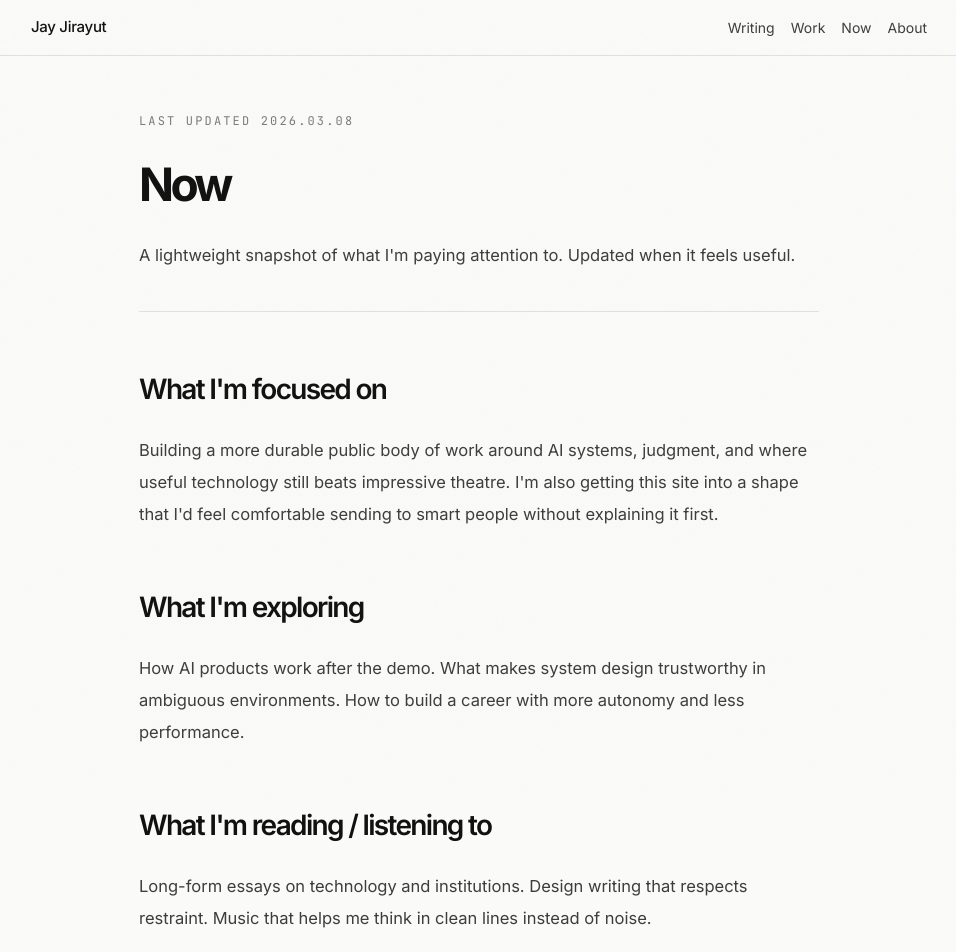
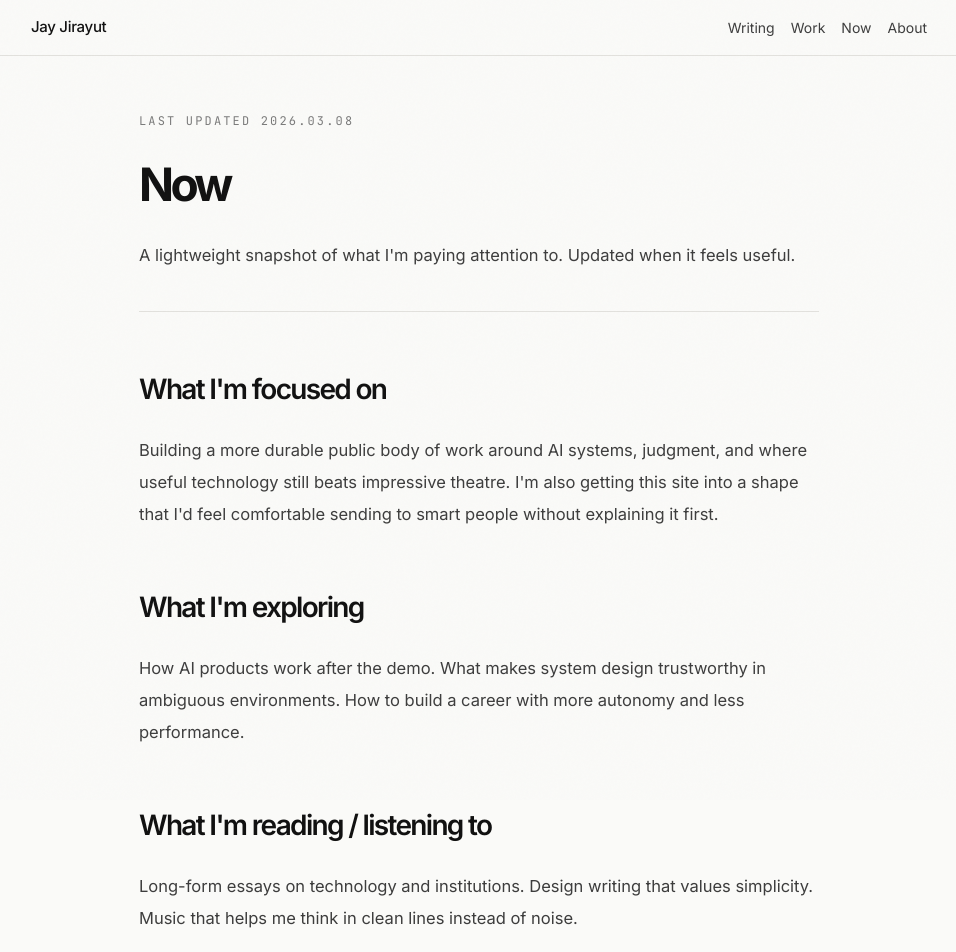
Before and after one commit to jayjirayut/jay-jirayut-site, a Next.js app: page /now in a window 1280 px wide. Shown: the top 952 px of the page, without its empty margins (161-1117 px from the left). Built offline with nearby package versions, Linux system fonts and the light colour scheme; no server answers.

Commit message:
Simplify abstract wording

```diff
--- a/app/now/page.tsx
+++ b/app/now/page.tsx
@@ -47,7 +47,7 @@ export default function NowPage() {
       <section className="space-y-6">
         <SectionHeading>What I&apos;m reading / listening to</SectionHeading>
         <p className="text-[16.5px] leading-8 text-body">
-          Long-form essays on technology and institutions. Design writing that respects restraint.
+          Long-form essays on technology and institutions. Design writing that values simplicity.
           Music that helps me think in clean lines instead of noise.
         </p>
       </section>
--- a/app/page.tsx
+++ b/app/page.tsx
@@ -63,8 +63,7 @@ export default function HomePage() {
               </a>
             </div>
             <p className="max-w-2xl text-[15px] leading-7 text-body">
-              I care about work with taste, restraint, and enough honesty to survive after the
-              launch cycle.
+              I care about work that stays clear, useful, and honest after launch.
             </p>
           </div>
 
```
